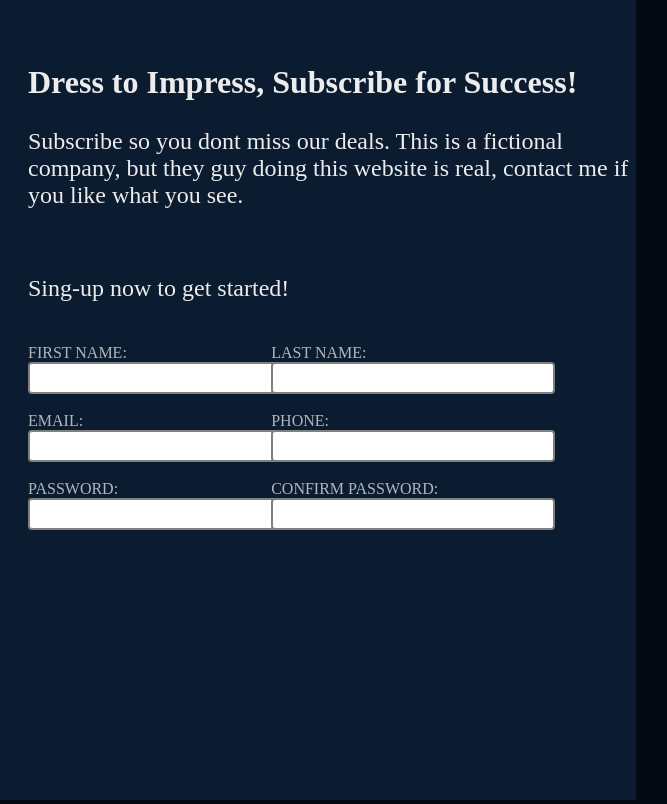
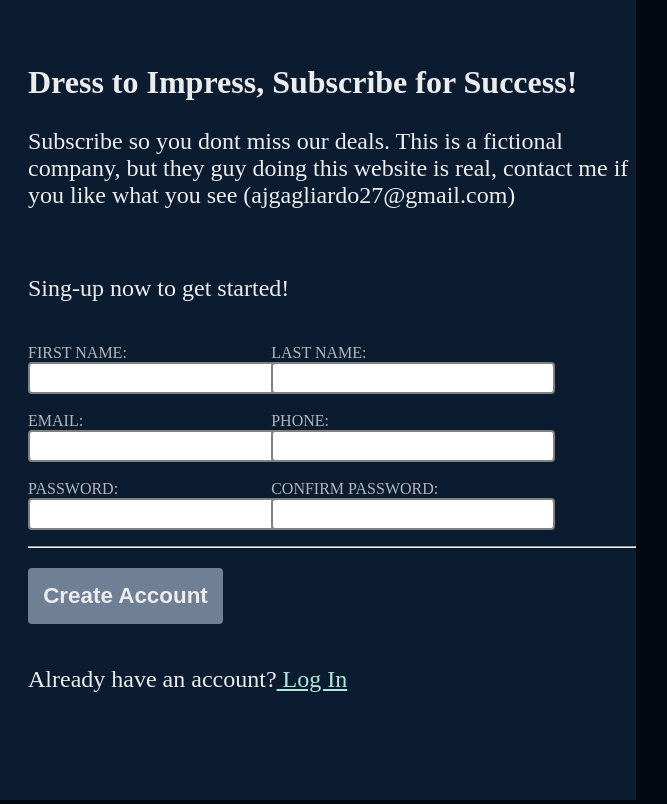
Before and after one commit to AJ-Gagliardo/sign-up-form, a plain HTML site: page index.html in a window 1280 px wide. Shown: the full height of the page, 516-1183 px from the left. Drawn offline with Linux system fonts and the light colour scheme.

Commit message:
finished the project, added a few html and requierd elemnets to be more similar to a real form

```diff
--- a/index.html
+++ b/index.html
@@ -26,7 +26,7 @@
 
                 <h2>Dress to Impress, Subscribe for Success!</h2>
                 <p>Subscribe so you dont miss our deals. This is a fictional company, but they guy doing this website is real,
-                    contact me if you like what you see.
+                    contact me if you like what you see (ajgagliardo27@gmail.com)
                 </p>
                 <br>
                 <p>
@@ -52,16 +52,26 @@
                        <div class="input">Confirm Password:
                            <li><label for="confirmPassword"></label><input type="text" name="confirmPassword" required></li>
                        </div>
+
                     </ul>
+                    <hr>
+<div class="subButton">
+    <button type="submit" class="btn">Create Account</button>
+
+</div>
 
 
 
                 </form>
 
+                <br>
+                <p class="accountAlready"> Already have an account?<a href="#" class="logIn"> Log In</a></p>
             </div>
 
 
         </div>
+
     </div>
+
 </body>
 </html>
--- a/styles.css
+++ b/styles.css
@@ -113,7 +113,36 @@ input{
 
 }
 
+input:focus{
+    border: 2px solid white;
+}
+
+hr{
+    margin:0
+    padding:0
+}
 
 form{
     color:#ecececbd;
 }
+
+button{
+    background-color:transparent;
+    margin-top:2%;
+    padding:2%;
+    color:#ececec;
+    border:3px solid #6f7f94;
+    background-color:#6f7f94;
+    font-weight:600;
+    border-radius:4px;
+    font-size: 1.4rem;
+}
+
+button:hover{
+    background-color:#313944;
+    border:3px solid #313944
+}
+
+.logIn{
+    color:#b0e9dc
+}
```
